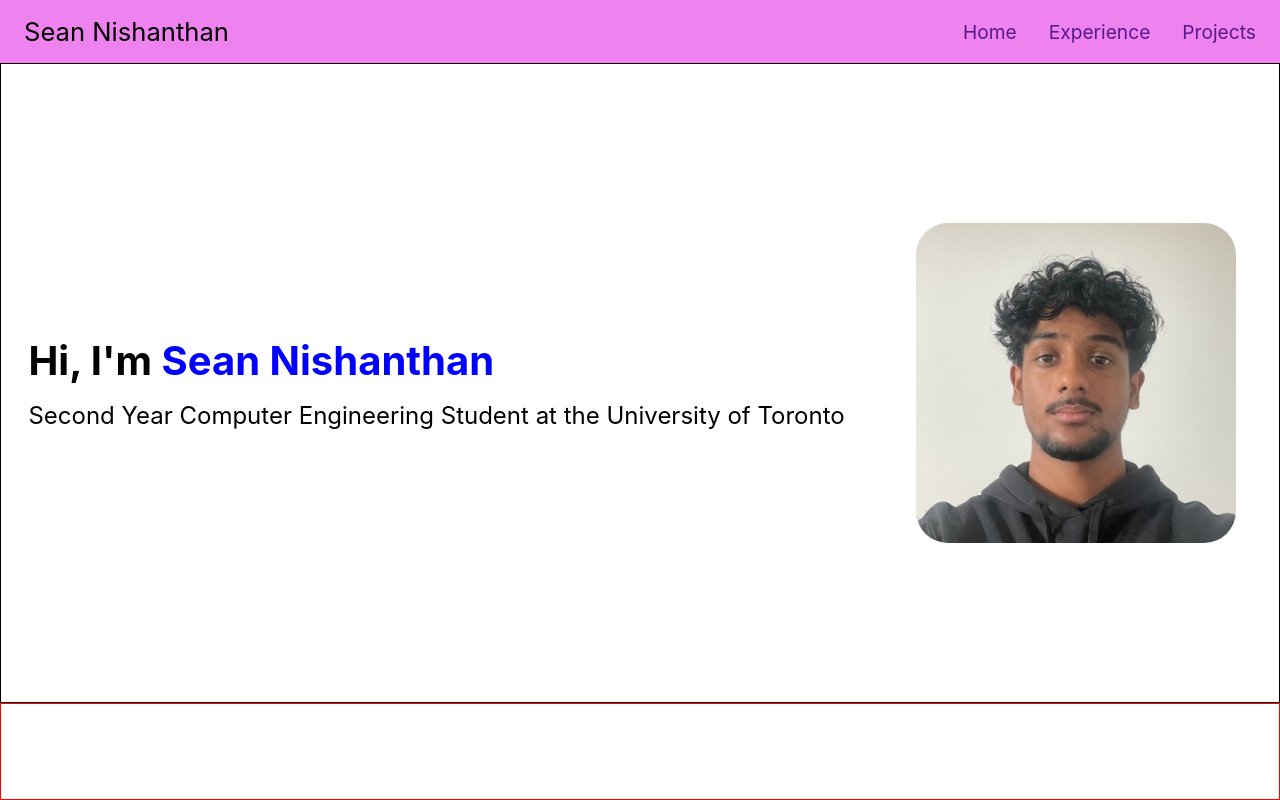
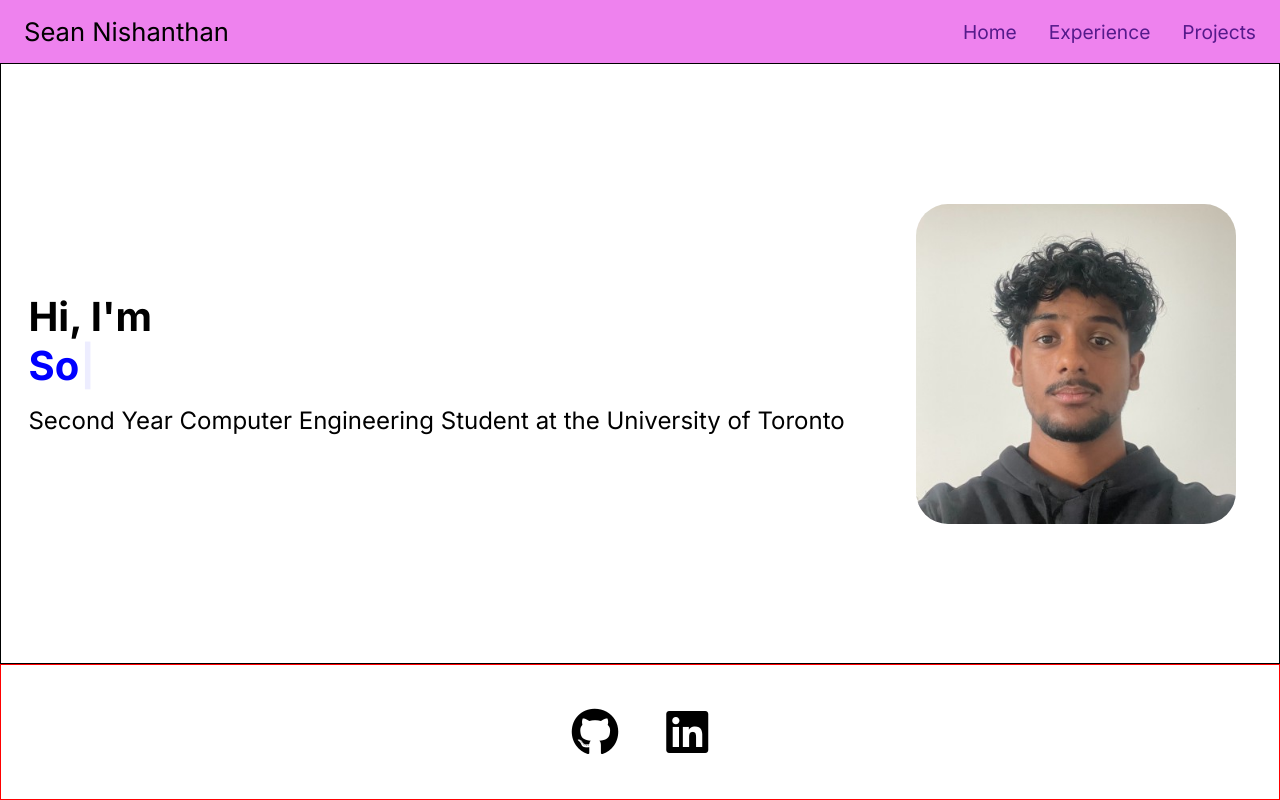
Before and after one commit to seannishanthan/personal-portfolio-2025, a React (Vite) app: page / in a window 1280 px wide. Shown: the top 800 px of the page. Built offline with nearby package versions, Linux system fonts and the light colour scheme.

Commit message:
added typewriter effect and copied in font and icon links

```diff
--- a/index.html
+++ b/index.html
@@ -5,6 +5,11 @@
     <link rel="icon" type="image/svg+xml" href="/personal-favicon.png" />
     <meta name="viewport" content="width=device-width, initial-scale=1.0" />
     <title>Sean Nishanthan</title>
+
+    <link rel="stylesheet" href="https://cdnjs.cloudflare.com/ajax/libs/font-awesome/6.7.2/css/all.min.css" integrity="sha512-Evv84Mr4kqVGRNSgIGL/F/aIDqQb7xQ2vcrdIwxfjThSH8CSR7PBEakCr51Ck+w+/U6swU2Im1vVX0SVk9ABhg==" crossorigin="anonymous" referrerpolicy="no-referrer" />
+    <link rel="preconnect" href="https://fonts.googleapis.com">
+    <link rel="preconnect" href="https://fonts.gstatic.com" crossorigin>
+    <link href="https://fonts.googleapis.com/css2?family=Inter:ital,opsz,wght@0,14..32,100..900;1,14..32,100..900&display=swap" rel="stylesheet">
   </head>
   <body>
     <div id="root"></div>
--- a/package.json
+++ b/package.json
@@ -11,7 +11,8 @@
   },
   "dependencies": {
     "react": "^18.3.1",
-    "react-dom": "^18.3.1"
+    "react-dom": "^18.3.1",
+    "typewriter-effect": "^2.21.0"
   },
   "devDependencies": {
     "@eslint/js": "^9.17.0",
--- a/src/Intro.jsx
+++ b/src/Intro.jsx
@@ -1,4 +1,5 @@
 import React from 'react'
+import Typewriter from 'typewriter-effect'
 
 function Intro(){
     return (
@@ -6,7 +7,11 @@
         <section className="intro-container">
                 <div className="intro-sub-1">
 
-                    <h2>Hi, I'm <span className="typing-text">Sean Nishanthan</span></h2>
+                    <h2>Hi, I'm
+                        <span className="typing-text">
+                            <Typewriter options={{strings: ["Sean Nishanthan", "Software Developer", "Aspiring Engineer", "Problem Solver"], autoStart: true, loop: true,}}/>
+                        </span>
+                    </h2>
 
                     <p>Second Year Computer Engineering Student at the University of Toronto</p>
                 </div>
```
Also changed, not shown: 1 other file (tests, documents, lock files or other folders).
